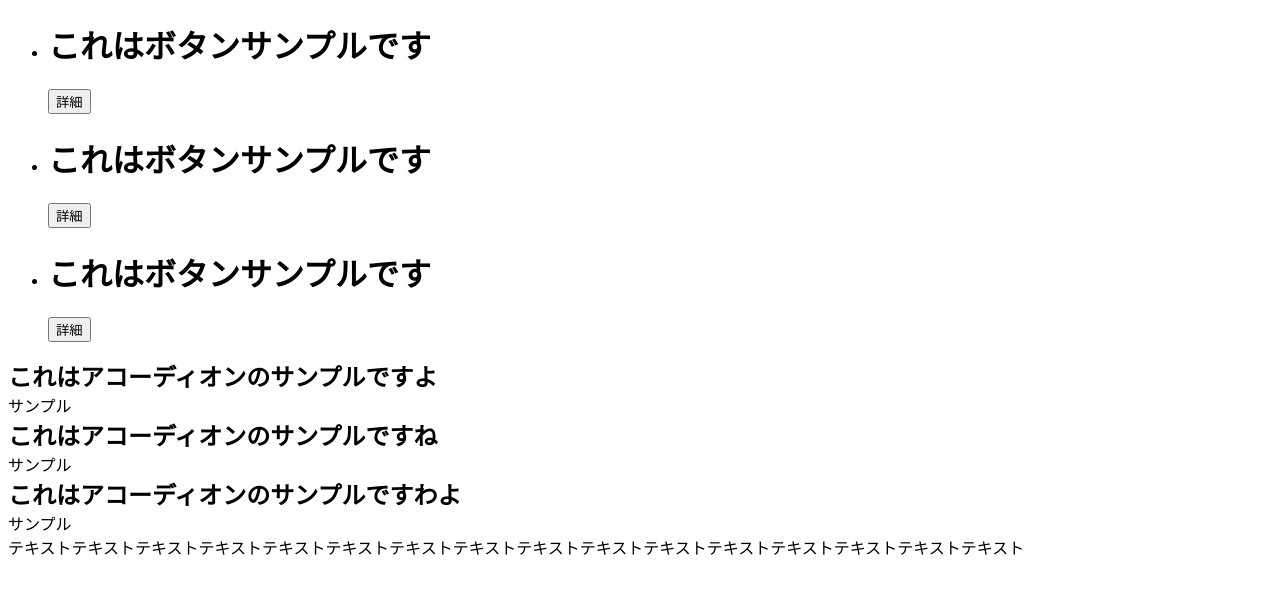
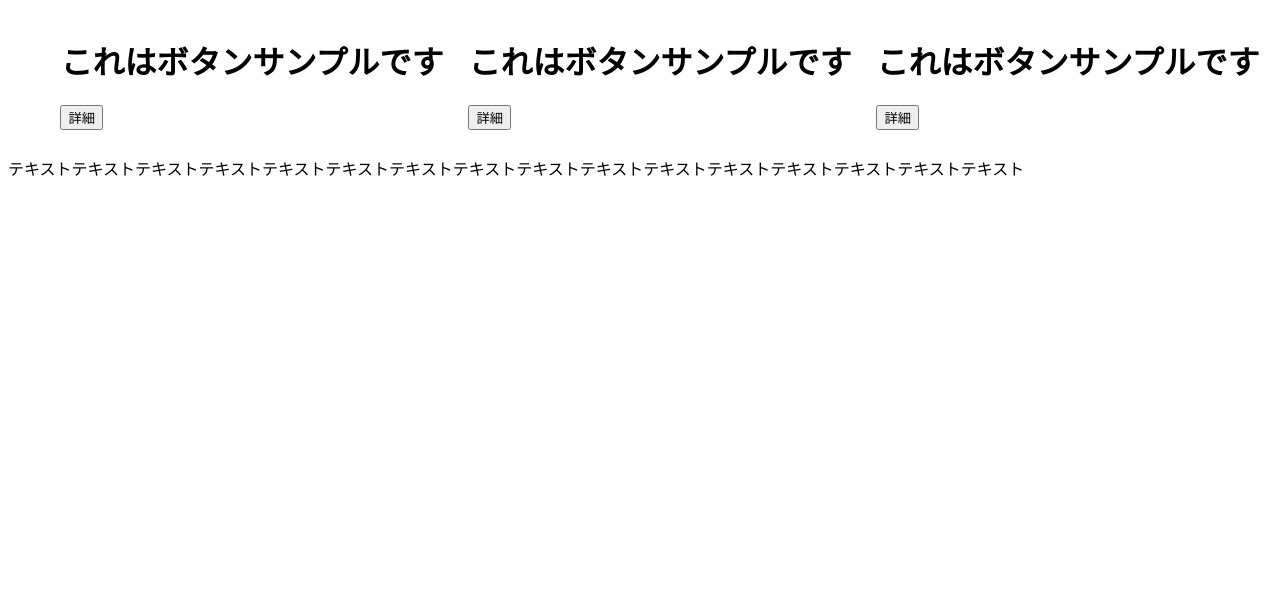
Before and after one commit to Fukky9977/acodion, a plain HTML site: page index.html in a window 1280 px wide. Drawn offline with nearby package versions, Linux system fonts and the light colour scheme.

Commit message:
Update style.css

```diff
--- a/style.css
+++ b/style.css
@@ -1,3 +1,12 @@
+.box-list {
+    display: flex;
+    justify-content: space-around;
+}
+
+.box-item {
+    list-style: none;
+}
+
 .box {
     display: block;
     cursor: pointer;
@@ -7,7 +16,7 @@
     margin-bottom: 10px;
 }
 
-.box-acodion {
+.box-acodion-1, .box-acodion-2, .box-acodion-3 {
     display: none;
     background-color: #DFCAB6;
 }
```
